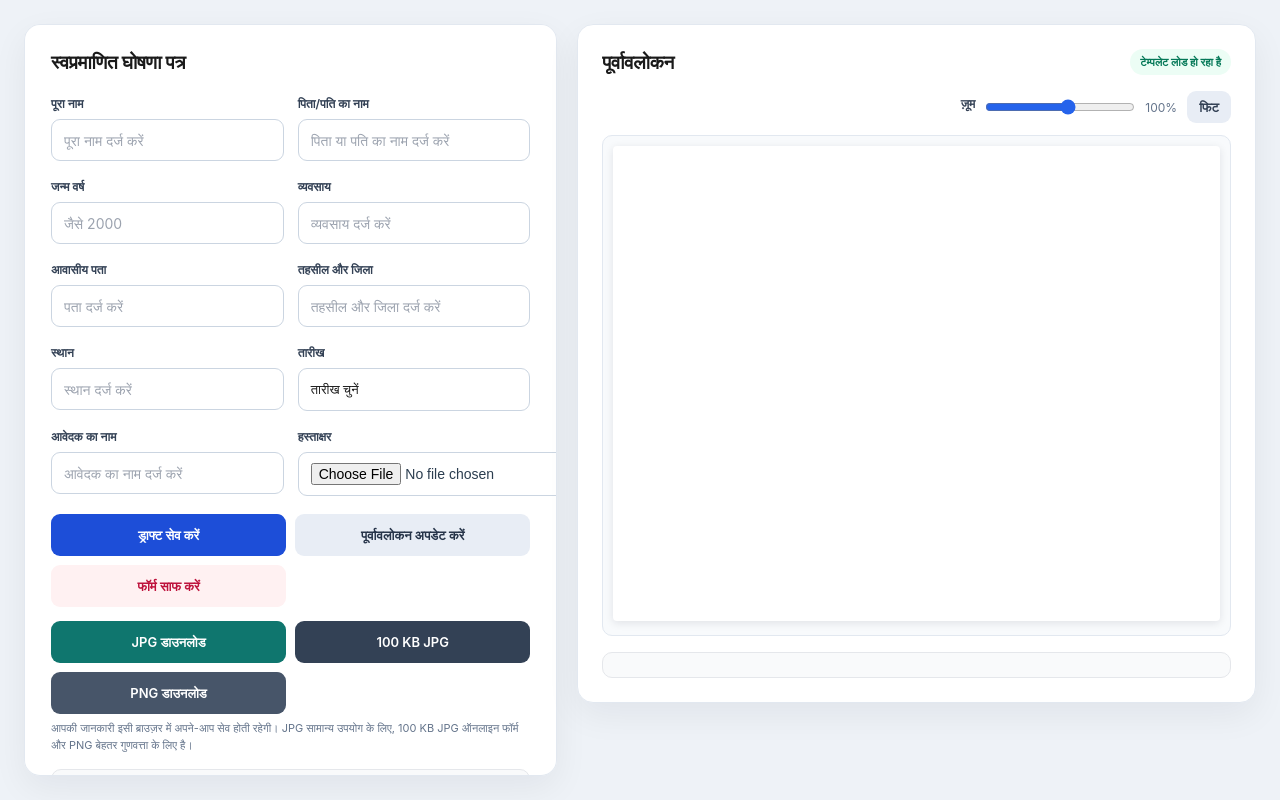
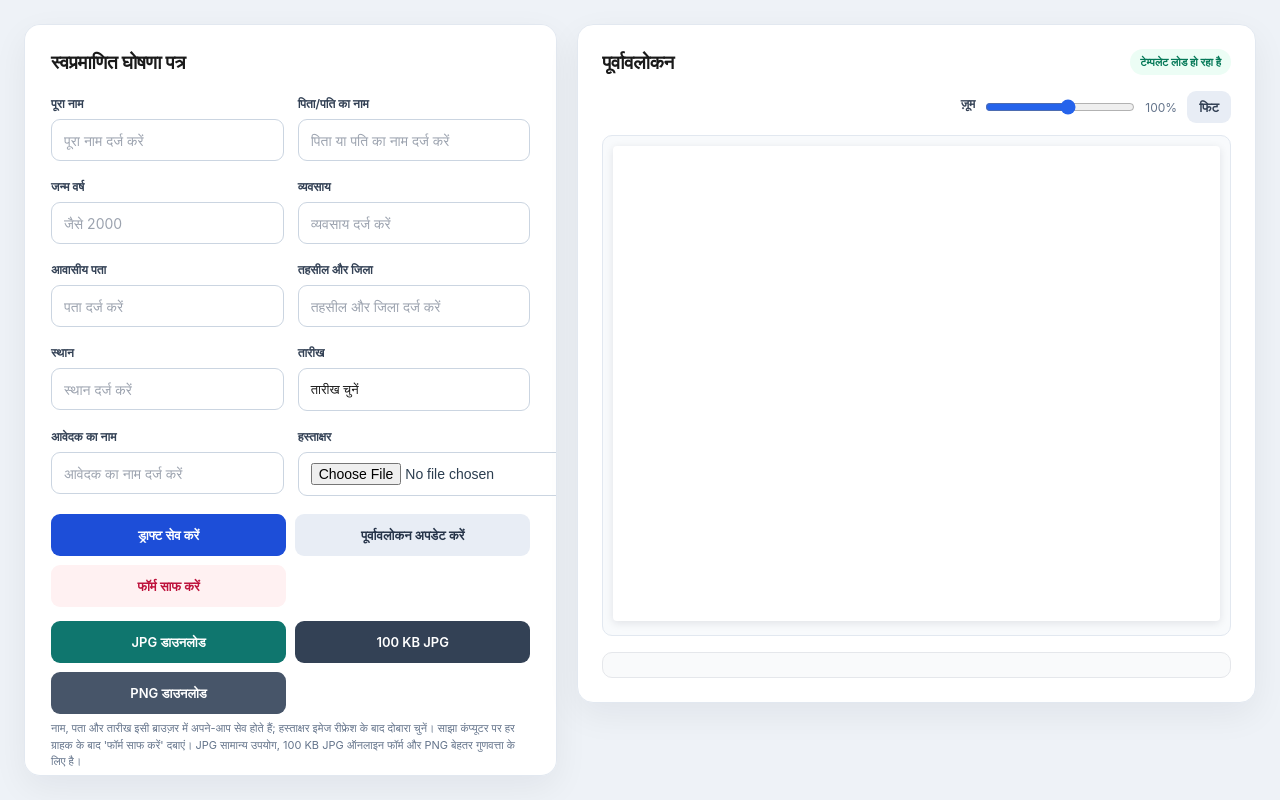
Before and after one commit to tauhidsaif/self, a plain HTML site: page index.html in a window 1280 px wide. Drawn offline with Linux system fonts and the light colour scheme; a web font is replaced by a local one.

Commit message:
Clarify local draft and shared-computer privacy

```diff
--- a/index.html
+++ b/index.html
@@ -557,7 +557,7 @@ canvas { width: 100%; height: auto; max-width: 100%; max-height: none; border: 0
         <button type="button" class="compact" onclick="download('compact')">100 KB JPG</button>
         <button type="button" class="png" onclick="download('png')">PNG डाउनलोड</button>
       </div>
-      <p class="hint">आपकी जानकारी इसी ब्राउज़र में अपने-आप सेव होती रहेगी। JPG सामान्य उपयोग के लिए, 100 KB JPG ऑनलाइन फॉर्म और PNG बेहतर गुणवत्ता के लिए है।</p>
+      <p class="hint">नाम, पता और तारीख इसी ब्राउज़र में अपने-आप सेव होते हैं; हस्ताक्षर इमेज रीफ्रेश के बाद दोबारा चुनें। साझा कंप्यूटर पर हर ग्राहक के बाद 'फॉर्म साफ करें' दबाएं। JPG सामान्य उपयोग, 100 KB JPG ऑनलाइन फॉर्म और PNG बेहतर गुणवत्ता के लिए है।</p>
     </div>
 
     <div class="message" id="message" role="status" aria-live="polite">फॉर्म भरना शुरू करें। बदलाव अपने-आप सेव होंगे।</div>
```
